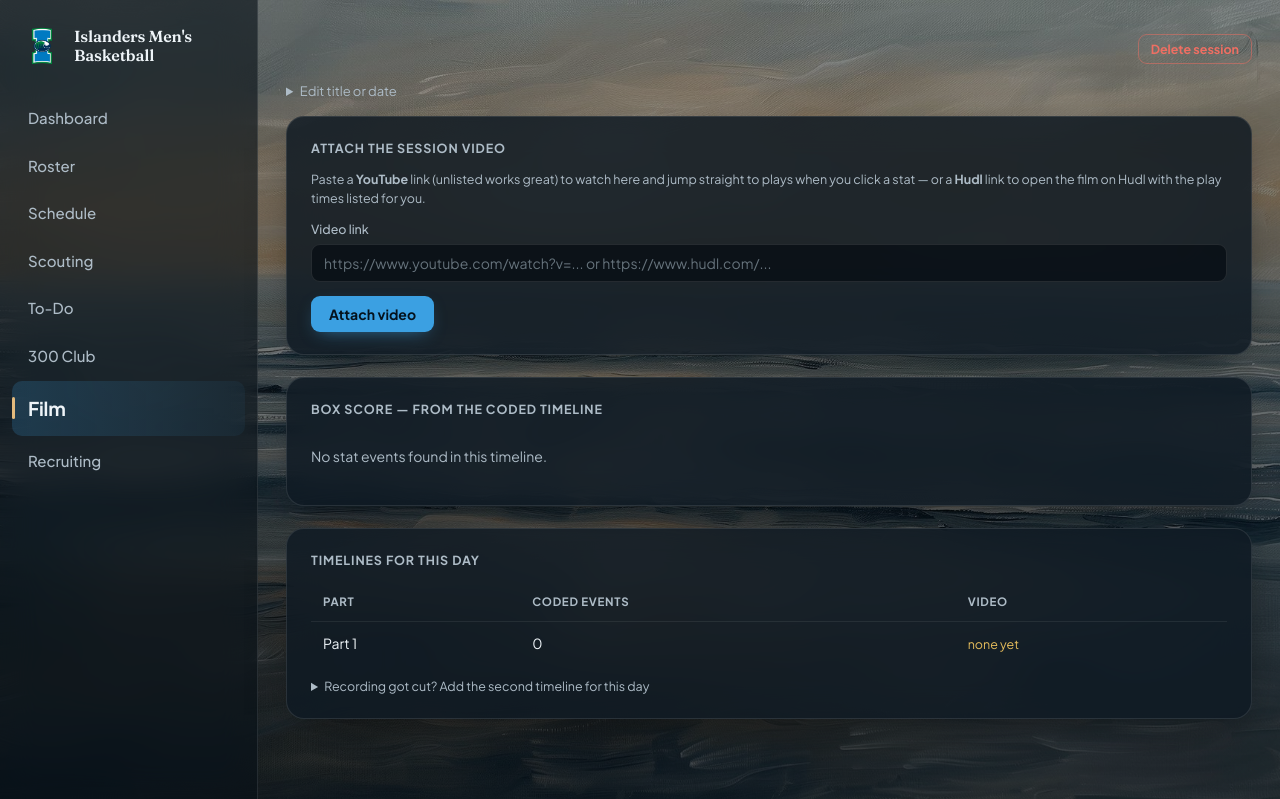
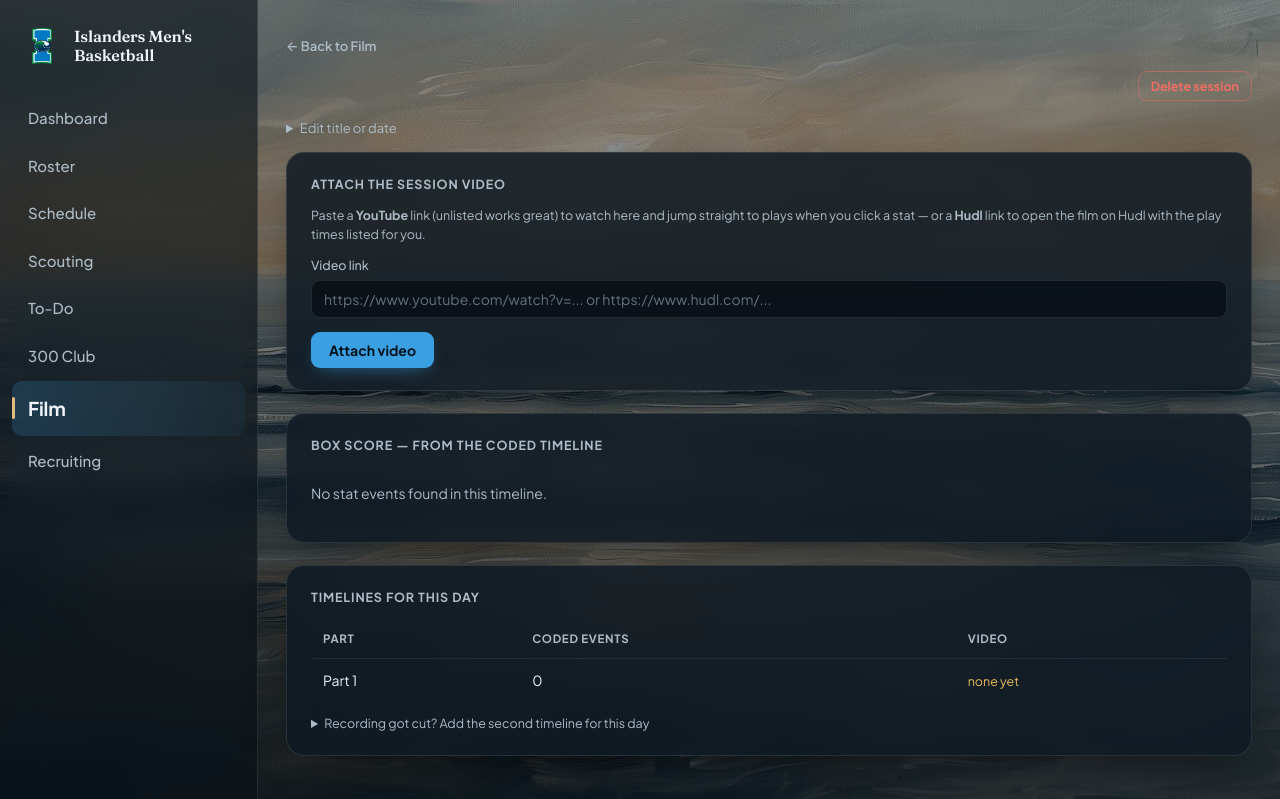
Before and after one commit to nateree007-bit/team-ops, a FastAPI app: page /film/1 in a window 1280 px wide. Shown: the top 799 px of the page. Run offline with FastAPI, Linux system fonts and the light colour scheme; data that the repository does not hold is empty.

Commit message:
Back link on every detail page
"Back to Film / Roster / Schedule / Scouting / 300 Club" at the top of
session, player, staff, event, scouting, and import-review pages, so
returning to the list doesn't require re-clicking the sidebar tab.
Driven by a back_href/back_label pair each detail template sets;
list pages show nothing.

Co-Authored-By: Claude Fable 5 <noreply@anthropic.com>

```diff
--- a/app/static/style.css
+++ b/app/static/style.css
@@ -886,6 +886,17 @@ tr.past td { opacity: .45; }
   font-size: 13px;
 }
 
+.back-link {
+  display: inline-block;
+  margin-bottom: 14px;
+  font-size: 13px;
+  font-weight: 600;
+  color: var(--muted);
+  text-decoration: none;
+}
+
+.back-link:hover { color: var(--text); }
+
 .part-btns {
   display: flex;
   flex-wrap: wrap;
--- a/app/templates/base.html
+++ b/app/templates/base.html
@@ -29,6 +29,7 @@
     </nav>
     <main class="content">
       <div class="container">
+        {% if back_href %}<a class="back-link" href="{{ back_href }}">&larr; Back to {{ back_label }}</a>{% endif %}
         {% block content %}{% endblock %}
       </div>
     </main>
--- a/app/templates/event_detail.html
+++ b/app/templates/event_detail.html
@@ -1,4 +1,5 @@
 {% extends "base.html" %}
+{% set back_href, back_label = '/schedule', 'Schedule' %}
 {% block title %}{{ event.title }} · Team Ops{% endblock %}
 {% block content %}
 <div class="actions-row">
--- a/app/templates/film_detail.html
+++ b/app/templates/film_detail.html
@@ -1,4 +1,5 @@
 {% extends "base.html" %}
+{% set back_href, back_label = '/film', 'Film' %}
 {% block title %}{{ session.title }} · Team Ops{% endblock %}
 {% block content %}
 {% set multi = parts|length > 1 %}
--- a/app/templates/player_detail.html
+++ b/app/templates/player_detail.html
@@ -1,4 +1,5 @@
 {% extends "base.html" %}
+{% set back_href, back_label = '/players', 'Roster' %}
 {% block title %}{{ player.name }} · Team Ops{% endblock %}
 {% block content %}
 <div class="actions-row">
--- a/app/templates/schedule_import_preview.html
+++ b/app/templates/schedule_import_preview.html
@@ -1,4 +1,5 @@
 {% extends "base.html" %}
+{% set back_href, back_label = '/schedule', 'Schedule' %}
 {% block title %}Review Import · Team Ops{% endblock %}
 {% block content %}
 <h1>Review parsed schedule</h1>
--- a/app/templates/scouting_detail.html
+++ b/app/templates/scouting_detail.html
@@ -1,4 +1,5 @@
 {% extends "base.html" %}
+{% set back_href, back_label = '/scouting', 'Scouting' %}
 {% block title %}{{ report.opponent }} · Team Ops{% endblock %}
 {% block content %}
 <div class="actions-row">
--- a/app/templates/shots_import_preview.html
+++ b/app/templates/shots_import_preview.html
@@ -1,4 +1,5 @@
 {% extends "base.html" %}
+{% set back_href, back_label = '/threehundred', '300 Club' %}
 {% block title %}Review Shots Import · Team Ops{% endblock %}
 {% block content %}
 <h1>Review shot numbers</h1>
--- a/app/templates/staff_detail.html
+++ b/app/templates/staff_detail.html
@@ -1,4 +1,5 @@
 {% extends "base.html" %}
+{% set back_href, back_label = '/players', 'Roster' %}
 {% block title %}{{ member.name }} · Team Ops{% endblock %}
 {% block content %}
 <div class="actions-row">
```
